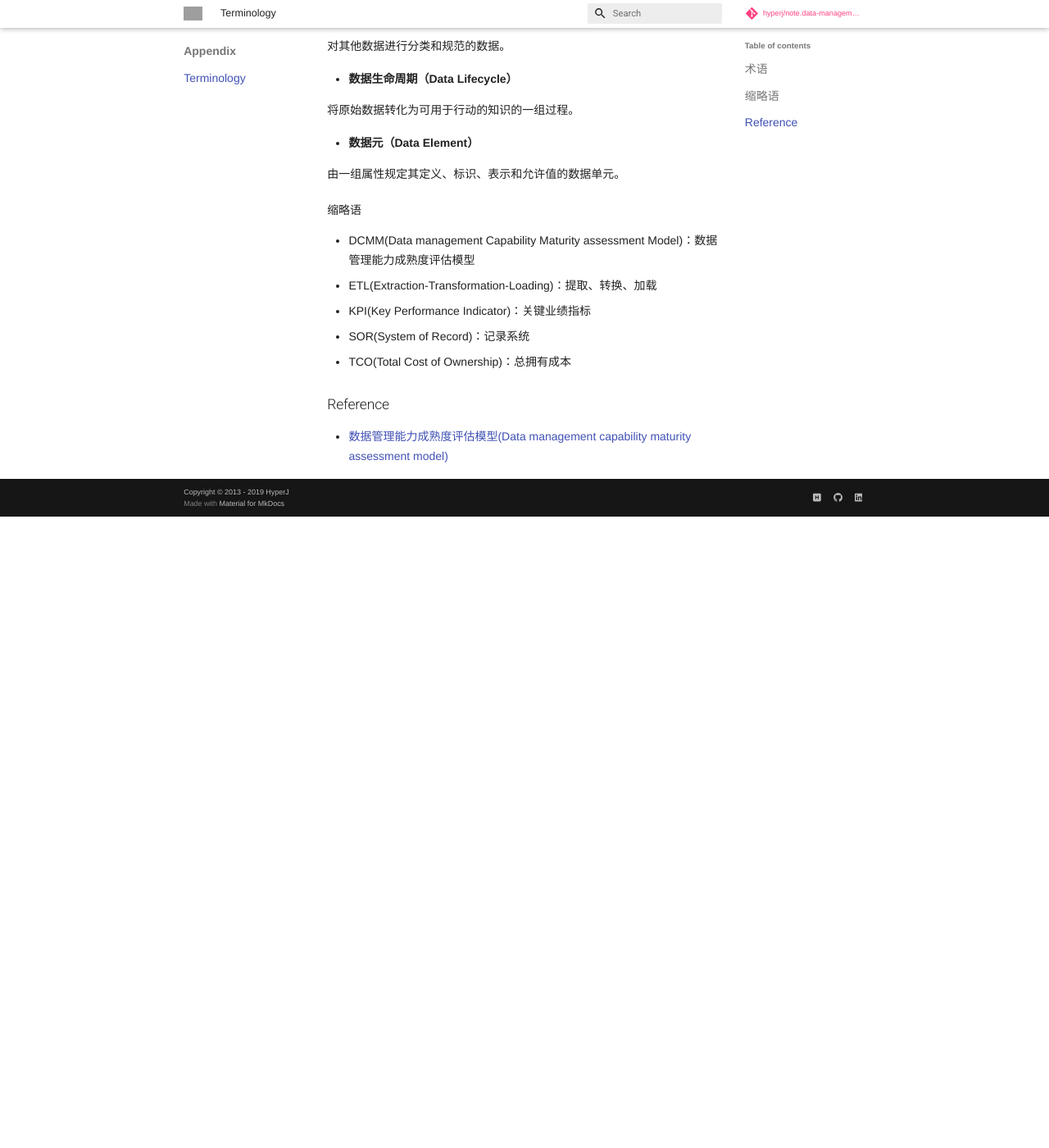
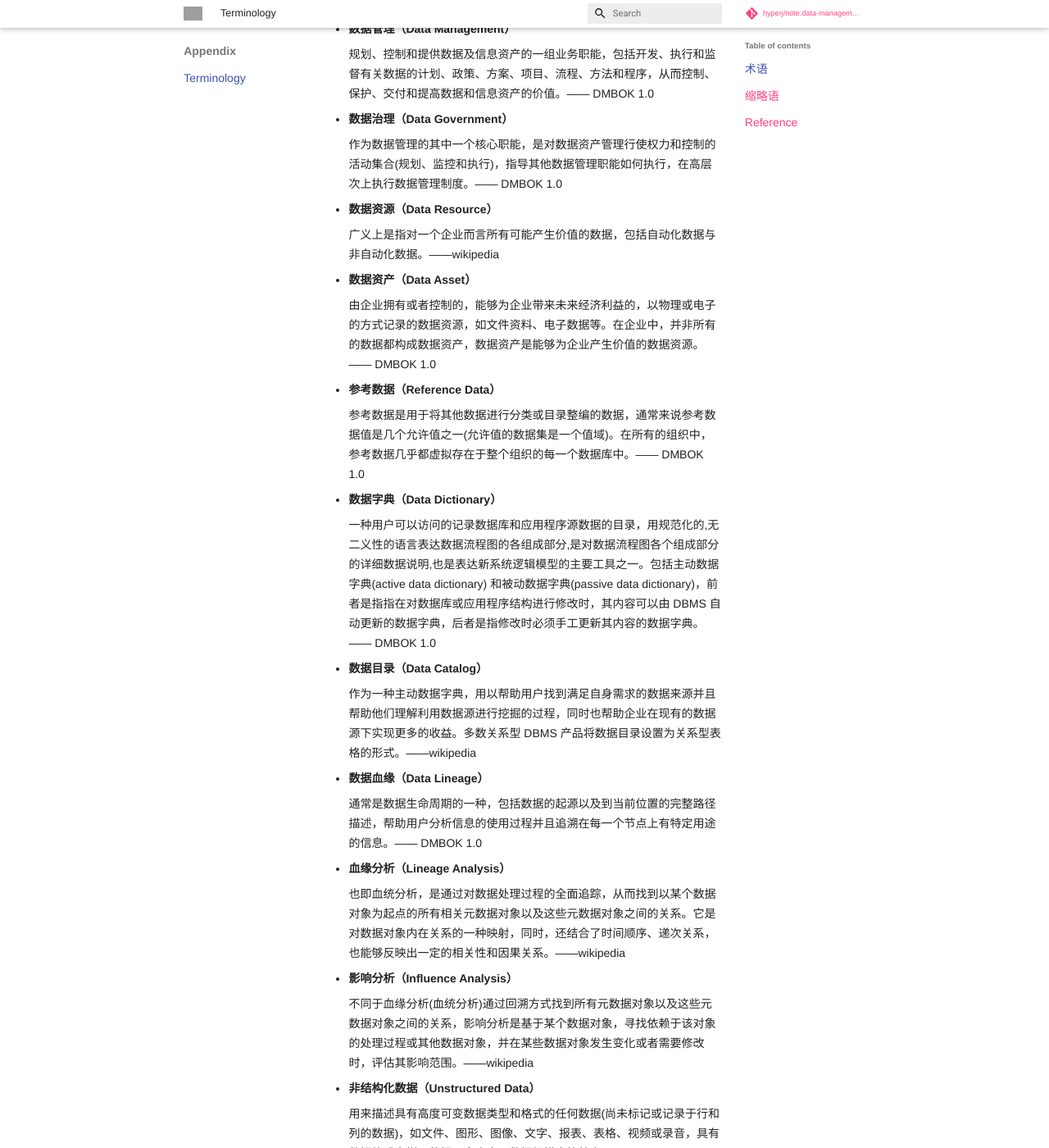
Before and after one commit to hyperj/note.data-management, an MkDocs documentation site: the page built from docs/terminology.md, in a window 1280 px wide and 1400 px high, scrolled down 1061 px. Shown: the whole window at 82% size. Built offline with MkDocs 1.6.1 and Material for MkDocs 9.7.7, drawn with Linux system fonts in a browser that asks for light colours; nearby versions of some CDN libraries; library files that are not in the unit come from our copies; comment, search, counter and statistics services are not loaded; before the commit the page ends 1691 px from its top, so only the background shows below that; some of the changed text lies outside the part shown; grey boxes are pictures that could not be loaded.

Commit message:
update terminology

```diff
--- a/docs/terminology.md
+++ b/docs/terminology.md
@@ -4,59 +4,119 @@
 
 - **数据管理能力（Data Management Capability）**
 
-  组织和机构对数据进行管理和应用的能力。
+    组织和机构对数据进行管理和应用的能力。
 
 - **能力域（Capability Area）**
 
-  数据管理相关活动、过程等集合以及一组相关数据能力子域的集合。
+    数据管理相关活动、过程等集合以及一组相关数据能力子域的集合。
 
 - **数据战略（Data Strategy）**
 
-  组织开展数据工作的愿景、目的、目标和原则。
+    组织开展数据工作的愿景、目的、目标和原则。
 
 - **数据治理（Data Government）**
 
-  对数据进行处置、格式化、规范化的过程。
+    对数据进行处置、格式化、规范化的过程。
 
 - **数据架构（Data Architecture）**
 
-  通过组织级数据模型定义数据需求，指导对数据资产的分布控制和整合，部署数据的共享和应用环境，以及元数据的管理规范。
+    通过组织级数据模型定义数据需求，指导对数据资产的分布控制和整合，部署数据的共享和应用环境，以及元数据的管理规范。
 
 - **数据标准（Data Standard）**
 
-  数据的命名、定义、结构和取值的规则。
+    数据的命名、定义、结构和取值的规则。
 
 - **元数据（Metadata）**
 
-  关于数据或数据元素的数据（可能包含其数据描述），以及关于数据拥有权、存取路径、访问权和数据易变性的数据。
+    关于数据或数据元素的数据（可能包含其数据描述），以及关于数据拥有权、存取路径、访问权和数据易变性的数据。
 
 - **元模型（Metamodel）**
 
-  规定一个或多个其他数据模型的数据模型。
+    规定一个或多个其他数据模型的数据模型。
 
 - **数据质量（Data Quality）**
 
-  在指定条件下使用时，数据的特性满足明确的和隐含的要求的程度。
+    在指定条件下使用时，数据的特性满足明确的和隐含的要求的程度。
 
 - **数据安全（Data Security）**
 
-  数据的机密性、完整性和可用性。
+    数据的机密性、完整性和可用性。
 
 - **主数据（Master Data）**
 
-  组织中需要跨系统、跨部门进行共享的核心业务实体数据。
+    组织中需要跨系统、跨部门进行共享的核心业务实体数据。
 
 - **参考数据（Reference Data）**
 
-  对其他数据进行分类和规范的数据。
+    对其他数据进行分类和规范的数据。
 
 - **数据生命周期（Data Lifecycle）**
 
-  将原始数据转化为可用于行动的知识的一组过程。
+    将原始数据转化为可用于行动的知识的一组过程。
 
 - **数据元（Data Element）**
 
-  由一组属性规定其定义、标识、表示和允许值的数据单元。
+    由一组属性规定其定义、标识、表示和允许值的数据单元。
+
+- **数据管理（Data Management）**
+
+    规划、控制和提供数据及信息资产的一组业务职能，包括开发、执行和监督有关数据的计划、政策、方案、项目、流程、方法和程序，从而控制、保护、交付和提高数据和信息资产的价值。—— DMBOK 1.0
+
+- **数据治理（Data Government）**
+
+    作为数据管理的其中一个核心职能，是对数据资产管理行使权力和控制的活动集合(规划、监控和执行)，指导其他数据管理职能如何执行，在高层次上执行数据管理制度。—— DMBOK 1.0
+
+- **数据资源（Data Resource）**
+
+    广义上是指对一个企业而言所有可能产生价值的数据，包括自动化数据与非自动化数据。——wikipedia
+
+- **数据资产（Data Asset）**
+
+    由企业拥有或者控制的，能够为企业带来未来经济利益的，以物理或电子的方式记录的数据资源，如文件资料、电子数据等。在企业中，并非所有的数据都构成数据资产，数据资产是能够为企业产生价值的数据资源。—— DMBOK 1.0
+
+- **参考数据（Reference Data）**
+
+    参考数据是用于将其他数据进行分类或目录整编的数据，通常来说参考数据值是几个允许值之一(允许值的数据集是一个值域)。在所有的组织中，参考数据几乎都虚拟存在于整个组织的每一个数据库中。—— DMBOK 1.0
+
+- **数据字典（Data Dictionary）**
+
+    一种用户可以访问的记录数据库和应用程序源数据的目录，用规范化的,无二义性的语言表达数据流程图的各组成部分,是对数据流程图各个组成部分的详细数据说明,也是表达新系统逻辑模型的主要工具之一。包括主动数据字典(active data dictionary) 和被动数据字典(passive data dictionary)，前者是指指在对数据库或应用程序结构进行修改时，其内容可以由 DBMS 自动更新的数据字典，后者是指修改时必须手工更新其内容的数据字典。—— DMBOK 1.0
+
+- **数据目录（Data Catalog）**
+
+    作为一种主动数据字典，用以帮助用户找到满足自身需求的数据来源并且帮助他们理解利用数据源进行挖掘的过程，同时也帮助企业在现有的数据源下实现更多的收益。多数关系型 DBMS 产品将数据目录设置为关系型表格的形式。——wikipedia
+
+- **数据血缘（Data Lineage）**
+
+    通常是数据生命周期的一种，包括数据的起源以及到当前位置的完整路径描述，帮助用户分析信息的使用过程并且追溯在每一个节点上有特定用途的信息。—— DMBOK 1.0
+
+- **血缘分析（Lineage Analysis）**
+
+    也即血统分析，是通过对数据处理过程的全面追踪，从而找到以某个数据对象为起点的所有相关元数据对象以及这些元数据对象之间的关系。它是对数据对象内在关系的一种映射，同时，还结合了时间顺序、递次关系，也能够反映出一定的相关性和因果关系。——wikipedia
+
+- **影响分析（Influence Analysis）**
+
+    不同于血缘分析(血统分析)通过回溯方式找到所有元数据对象以及这些元数据对象之间的关系，影响分析是基于某个数据对象，寻找依赖于该对象的处理过程或其他数据对象，并在某些数据对象发生变化或者需要修改时，评估其影响范围。——wikipedia
+
+- **非结构化数据（Unstructured Data）**
+
+    用来描述具有高度可变数据类型和格式的任何数据(尚未标记或记录于行和列的数据)，如文件、图形、图像、文字、报表、表格、视频或录音，具有数据格式多样、数据冗余度高、数据规模大等特点。—— DMBOK 1.0
+
+- **数据仓库（Data Warehouse）**
+
+    一个面向主题的、集成的、相对稳定的、反映历史变化的数据集合用于支持管理决策。其主要功能是将组织透过资讯系统之联机事务处理(OLTP)经年累月所累积的大量资料，透过数据仓库理论所特有的资料储存架构，作一有系统的分析整理，以利各种分析方法如联机分析处理(OLAP)、数据挖掘(Data Mining)之进行，并进而支持如决策支持系统(DSS)、主管资讯系统(EIS)之创建，帮助决策者能快速有效的自大量资料中，分析出有价值的资讯，以利决策拟定及快速回应外在环境变动，帮助建构商业智能(BI)。—《Building the data warehouse》 W. H. Inmon
+
+- **数据集市（Data Mart）**
+
+    企业级数据仓库的一个子集，他主要面向部门级业务，并且只面向某个特定的主题，按照多维的方式进行存储，包括定义维度、需要计算的指标、维度的层次等，生成面向决策分析需求的数据立方体。——wikipedia
+
+- **数据地图（Data Mapping）**
+
+    数据地图作为数据融合的第一步，指在数据仓库中使用一系列严格定义的数据连接不同的数据模型。数据定义可以为任意的原子单位，比如一个单位的元数据，而数据的连接遵从一系列依赖于该模型阈值的标准。——wikipedia
+
+- **数据湖（Data Lake）**
+
+    数据湖是以其自然格式存储的数据的系统或存储库，通常是对象 blob 或文件。数据湖通常是企业所有数据的单一存储，包括源系统数据的原始副本，以及用于报告、可视化、分析和机器学习等任务的转换数据。数据湖可以包括来自关系数据库(行和列)的结构化数据，半结构化数据(CSV，日志，XML，JSON)，非结构化数据(电子邮件，文档，PDF)和二进制数据(图像，音频，视频)。——wikipedia
 
 ### 缩略语
 
```
Also changed, not shown: docs/aiops.md (+1 -0 lines), docs/work-and-practice.md (+0 -4 lines), 1 other file.
